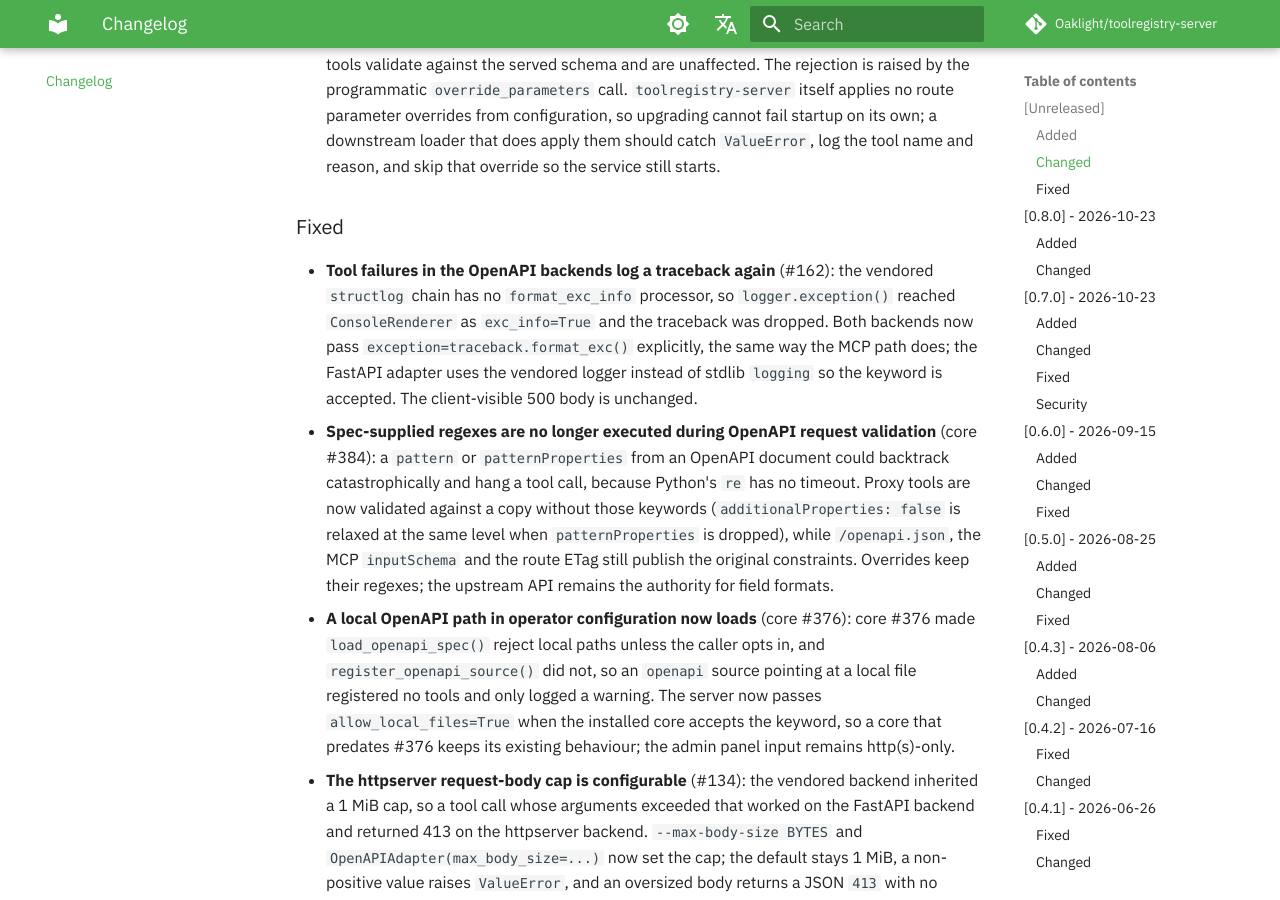
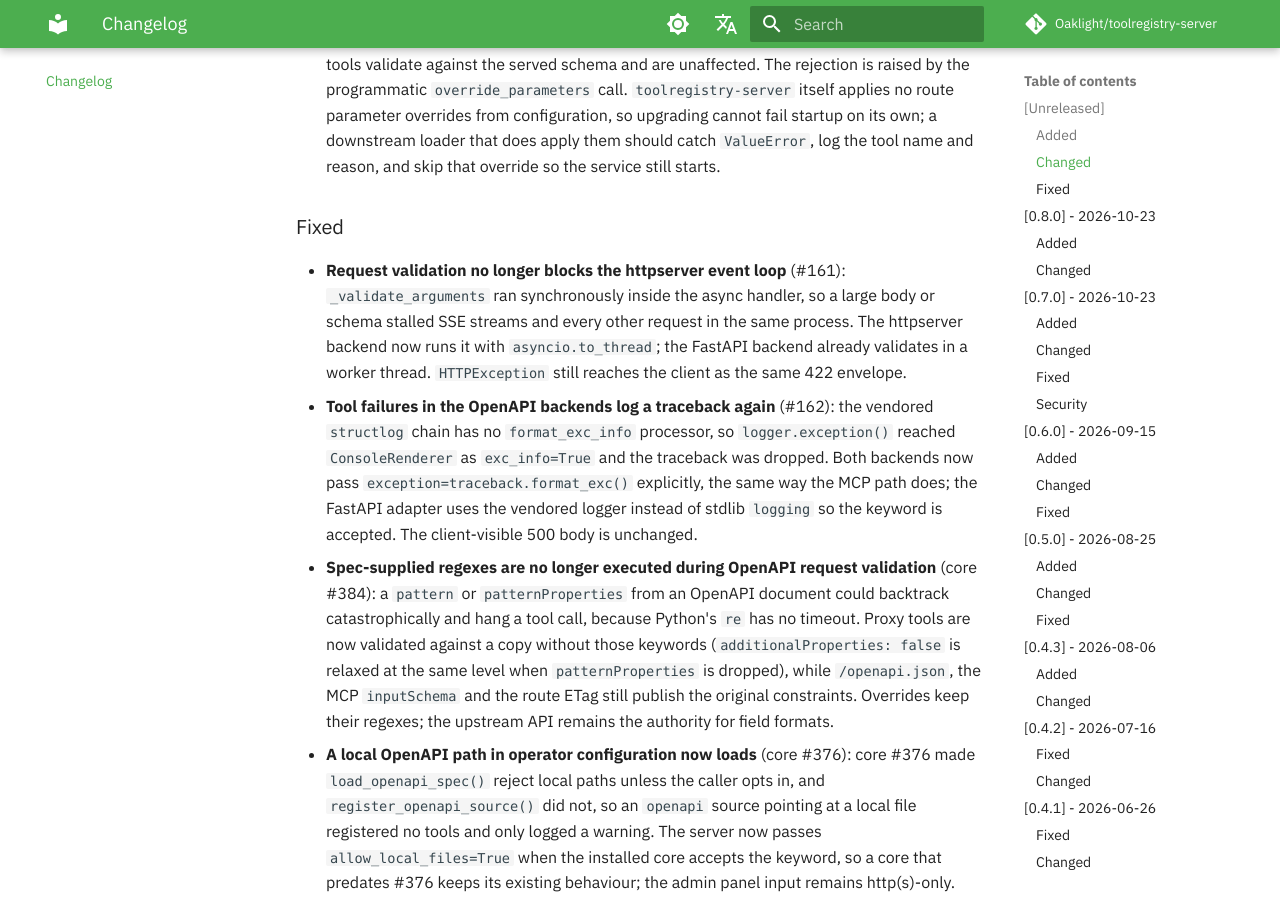
Before and after one commit to Oaklight/toolregistry-server, an MkDocs documentation site: the page built from docs/changelog.md, in a window 1280 px wide and 900 px high, scrolled down 1106 px. Built offline with MkDocs 1.6.1 and Material for MkDocs 9.7.7, drawn with Linux system fonts in a browser that asks for light colours; some web fonts are replaced; comment, search, counter and statistics services are not loaded.

Commit message:
docs(changelog): record off-loop request validation (#161)

```diff
--- a/docs/changelog.md
+++ b/docs/changelog.md
@@ -17,6 +17,7 @@ The format is based on [Keep a Changelog](https://keepachangelog.com/en/1.1.0/),
 
 ### Fixed
 
+- **Request validation no longer blocks the httpserver event loop** (#161): `_validate_arguments` ran synchronously inside the async handler, so a large body or schema stalled SSE streams and every other request in the same process. The httpserver backend now runs it with `asyncio.to_thread`; the FastAPI backend already validates in a worker thread. `HTTPException` still reaches the client as the same 422 envelope.
 - **Tool failures in the OpenAPI backends log a traceback again** (#162): the vendored `structlog` chain has no `format_exc_info` processor, so `logger.exception()` reached `ConsoleRenderer` as `exc_info=True` and the traceback was dropped. Both backends now pass `exception=traceback.format_exc()` explicitly, the same way the MCP path does; the FastAPI adapter uses the vendored logger instead of stdlib `logging` so the keyword is accepted. The client-visible 500 body is unchanged.
 - **Spec-supplied regexes are no longer executed during OpenAPI request validation** (core #384): a `pattern` or `patternProperties` from an OpenAPI document could backtrack catastrophically and hang a tool call, because Python's `re` has no timeout. Proxy tools are now validated against a copy without those keywords (`additionalProperties: false` is relaxed at the same level when `patternProperties` is dropped), while `/openapi.json`, the MCP `inputSchema` and the route ETag still publish the original constraints. Overrides keep their regexes; the upstream API remains the authority for field formats.
 - **A local OpenAPI path in operator configuration now loads** (core #376): core #376 made `load_openapi_spec()` reject local paths unless the caller opts in, and `register_openapi_source()` did not, so an `openapi` source pointing at a local file registered no tools and only logged a warning. The server now passes `allow_local_files=True` when the installed core accepts the keyword, so a core that predates #376 keeps its existing behaviour; the admin panel input remains http(s)-only.
```
